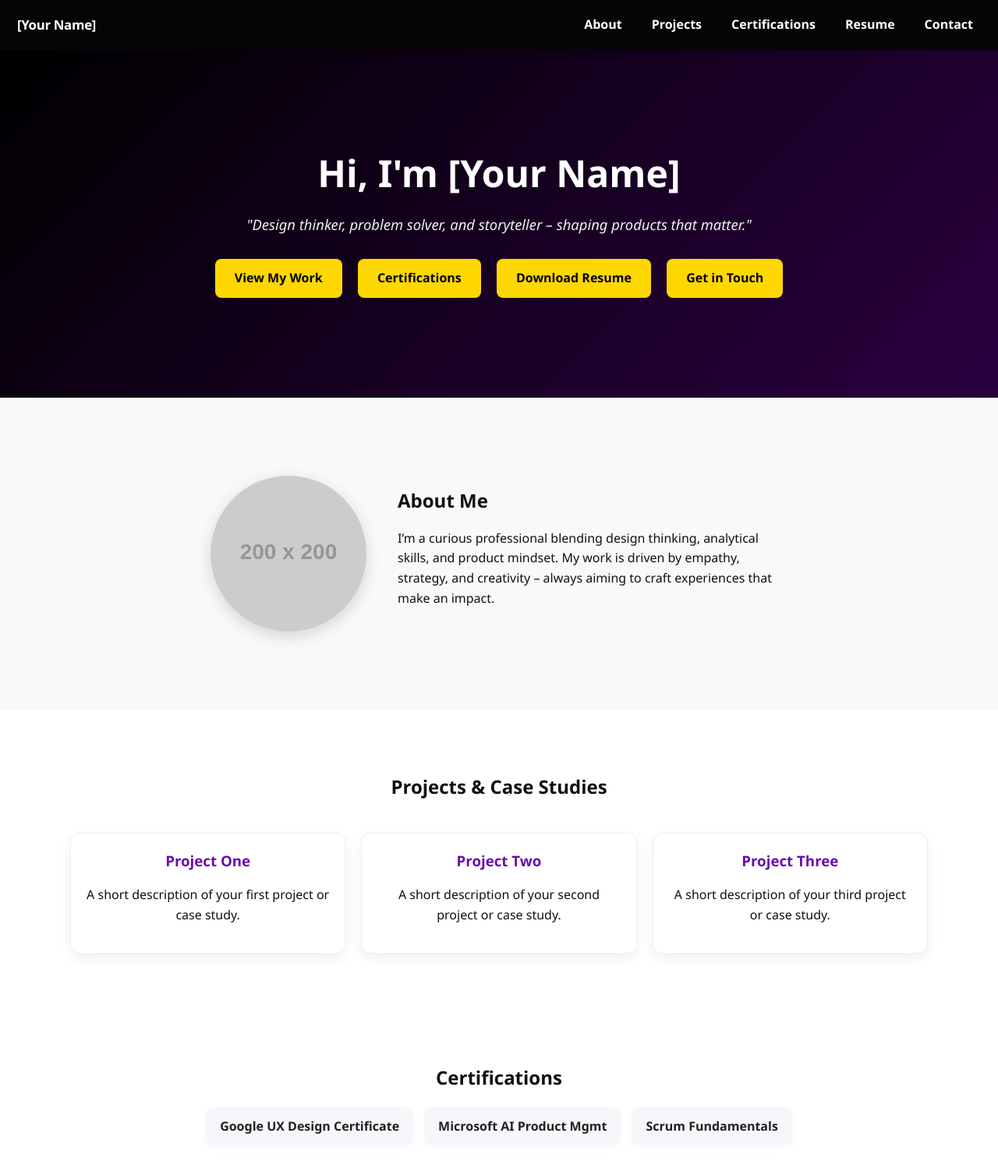
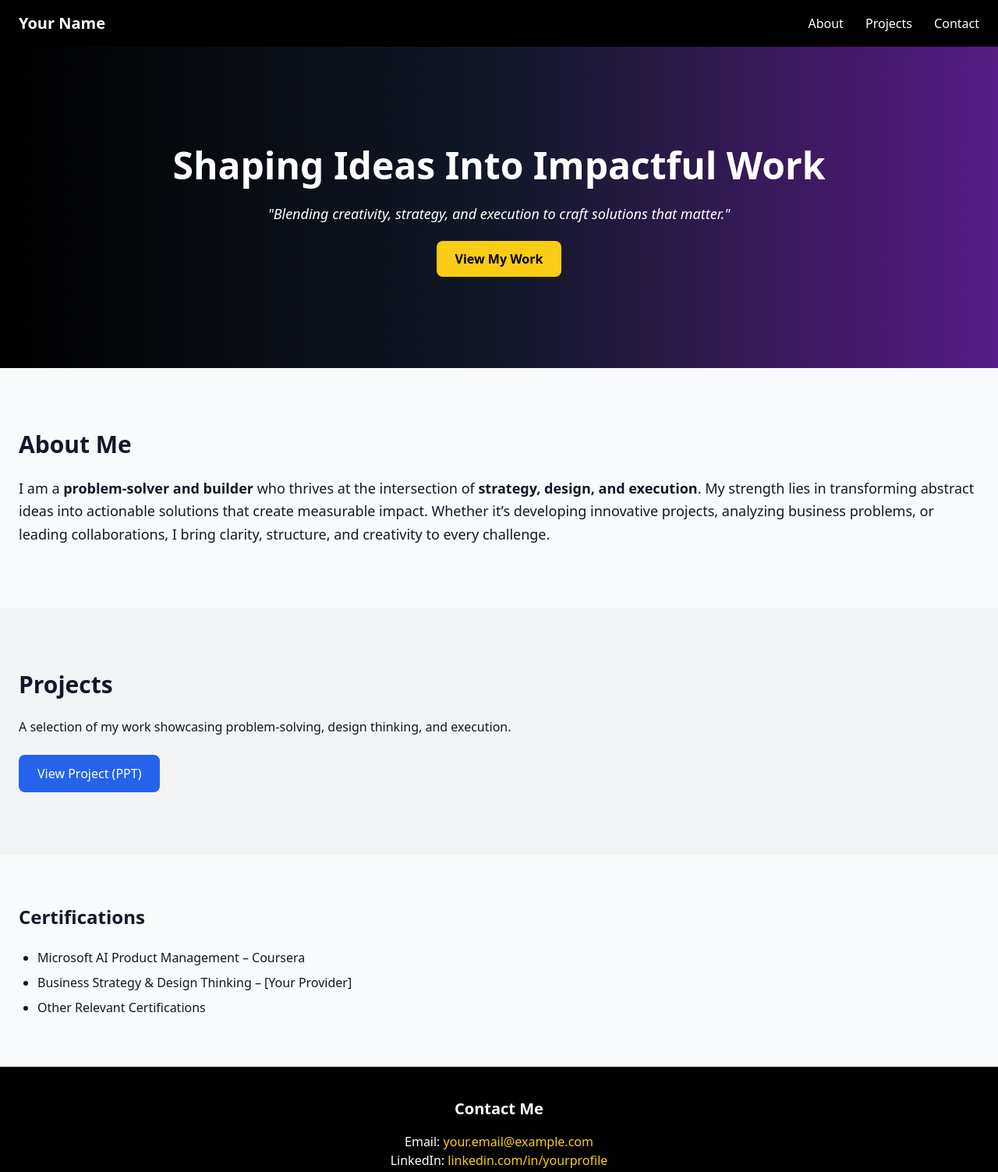
Before and after one commit to AhanaB99/Ahana_Portfolio, a plain HTML site: page index.html in a window 1280 px wide. Shown: the top 1503 px of the page at 78% size. Drawn offline with nearby package versions, Linux system fonts and the light colour scheme; placeholder pictures from the web are drawn by us.

Commit message:
Update index.html

```diff
--- a/index.html
+++ b/index.html
@@ -1,258 +1,70 @@
 <!DOCTYPE html>
 <html lang="en">
 <head>
-  <meta charset="UTF-8" />
-  <meta name="viewport" content="width=device-width, initial-scale=1.0"/>
-  <title>My Portfolio</title>
-  <style>
-    :root{
-      --black:#000;
-      --white:#fff;
-      --yellow:#FFD700;
-      --purple:#6a0dad;
-      --text:#111;
-    }
+  <meta charset="UTF-8">
+  <meta name="viewport" content="width=device-width, initial-scale=1.0">
+  <title>Your Portfolio</title>
+  <script src="https://cdn.tailwindcss.com"></script>
+</head>
+<body class="font-sans bg-gray-50 text-gray-900">
 
-    *{box-sizing:border-box}
-    body{
-      margin:0;
-      font-family: "Segoe UI", Tahoma, Geneva, Verdana, sans-serif;
-      background-color:#fff;
-      color:var(--text);
-      line-height:1.6;
-      /* leave space for fixed header */
-      padding-top:64px;
-    }
-    h1,h2,h3{margin:0}
-    a{text-decoration:none;color:inherit}
-
-    /* ===== FIXED TOP NAV ===== */
-    header.site-header{
-      position:fixed;
-      top:0;
-      left:0;
-      right:0;
-      height:64px;
-      background: rgba(0,0,0,0.98);
-      color:var(--white);
-      display:flex;
-      align-items:center;
-      justify-content:space-between;
-      padding:0 22px;
-      z-index:1200;
-      box-shadow:0 2px 10px rgba(0,0,0,0.2);
-    }
-    .brand{
-      font-weight:700;
-      letter-spacing:-0.3px;
-      font-size:1.05rem;
-    }
-    .nav-links{ display:flex; gap:18px; align-items:center; }
-    .nav-links a{
-      color:var(--white);
-      font-weight:600;
-      padding:8px 10px;
-      border-radius:6px;
-    }
-    .nav-links a:hover{ background: rgba(255,255,255,0.05); color:var(--yellow); }
-
-    /* ===== HERO (unchanged look: black->purple gradient) ===== */
-    .hero{
-      background: linear-gradient(135deg, #000, #2b0040);
-      color:var(--white);
-      text-align:center;
-      padding:120px 20px; /* kept roomy like before */
-    }
-    .hero h1{ font-size:3rem; font-weight:700; margin-bottom:10px; }
-    .hero p{
-      font-style:italic;
-      font-size:1.15rem;
-      color: #f0f0f0;
-      margin:12px 0 22px;
-    }
-    .btn{
-      display:inline-block;
-      padding:12px 25px;
-      margin:8px;
-      border-radius:8px;
-      background:var(--yellow);
-      color:#000;
-      font-weight:800;
-      transition:transform .12s ease, box-shadow .12s ease;
-    }
-    .btn:hover{ transform:translateY(-3px); box-shadow:0 10px 28px rgba(255,215,0,0.18); }
-
-    /* ===== ABOUT (kept same) ===== */
-    .about{
-      display:flex;
-      flex-wrap:wrap;
-      justify-content:center;
-      align-items:center;
-      padding:80px 20px;
-      background:#f9f9f9;
-    }
-    .about img{
-      width:200px;
-      height:200px;
-      border-radius:50%;
-      object-fit:cover;
-      margin:20px;
-      box-shadow:0 6px 20px rgba(0,0,0,0.15);
-    }
-    .about-text{ max-width:500px; margin:20px; }
-
-    /* ===== PROJECTS (kept same) ===== */
-    .projects{
-      padding:80px 20px;
-      text-align:center;
-    }
-    .projects h2{ margin-bottom:40px; }
-    .project-grid{
-      display:grid;
-      grid-template-columns: repeat(auto-fit, minmax(250px,1fr));
-      gap:20px;
-      max-width:1100px;
-      margin:0 auto;
-    }
-    .project{
-      background:#fff;
-      border:1px solid #eee;
-      border-radius:12px;
-      padding:20px;
-      box-shadow:0 6px 18px rgba(0,0,0,0.06);
-      transition:transform .18s;
-    }
-    .project:hover{ transform:translateY(-6px); }
-    .project h3{ margin-bottom:10px; color:var(--purple); }
-
-    /* ===== CERTIFICATIONS (small & neat) ===== */
-    .certifications{
-      padding:60px 20px;
-      background:#fff;
-      text-align:center;
-    }
-    .cert-row{
-      display:flex;
-      gap:14px;
-      justify-content:center;
-      flex-wrap:wrap;
-      margin-top:18px;
-    }
-    .cert{
-      background:#f6f6fb;
-      padding:12px 18px;
-      border-radius:10px;
-      font-weight:600;
-      color:#222;
-      box-shadow:0 4px 12px rgba(106,13,173,0.03);
-    }
-
-    /* ===== CONTACT (simplified & centered) ===== */
-    .contact{
-      padding:60px 20px;
-      background: linear-gradient(135deg,#000,#4b0082);
-      color:#fff;
-      text-align:center;
-    }
-    .contact a{
-      display:block;
-      margin:10px 0;
-      font-size:1.05rem;
-      color:var(--yellow);
-      font-weight:700;
-    }
-
-    /* ===== FOOTER (kept minimal) ===== */
-    footer{
-      text-align:center;
-      padding:20px;
-      background:#111;
-      color:#aaa;
-    }
-
-    /* ===== Responsive ===== */
-    @media (max-width: 780px){
-      .nav-links{ gap:10px; }
-      body{ padding-top:64px; }
-      .hero{ padding:90px 18px; }
-      .hero h1{ font-size:2rem; }
-      .about{ padding:50px 16px; }
-      .project-grid{ gap:14px; }
-    }
-  </style>
-</head>
-<body>
-
-  <!-- Fixed top header -->
-  <header class="site-header" role="banner">
-    <div class="brand">[Your Name]</div>
-    <nav class="nav-links" role="navigation" aria-label="Main navigation">
-      <a href="#about">About</a>
-      <a href="#projects">Projects</a>
-      <a href="#certifications">Certifications</a>
-      <!-- resume.pdf should be placed in your repo (or change link to external) -->
-      <a href="resume.pdf" target="_blank" rel="noopener">Resume</a>
-      <a href="#contact">Contact</a>
-    </nav>
+  <!-- Navbar -->
+  <header class="bg-black text-white py-4">
+    <div class="container mx-auto flex justify-between items-center px-6">
+      <h1 class="text-xl font-bold">Your Name</h1>
+      <nav class="space-x-6">
+        <a href="#about" class="hover:text-yellow-400">About</a>
+        <a href="#projects" class="hover:text-yellow-400">Projects</a>
+        <a href="#contact" class="hover:text-yellow-400">Contact</a>
+      </nav>
+    </div>
   </header>
 
-  <!-- Hero -->
-  <section class="hero" id="home">
-    <h1>Hi, I'm [Your Name]</h1>
-    <p>"Design thinker, problem solver, and storyteller – shaping products that matter."</p>
-    <a href="#projects" class="btn">View My Work</a>
-    <a href="#certifications" class="btn">Certifications</a>
-    <a href="resume.pdf" class="btn" target="_blank" rel="noopener">Download Resume</a>
-    <a href="#contact" class="btn">Get in Touch</a>
+  <!-- Hero Section -->
+  <section class="bg-gradient-to-r from-black via-gray-900 to-purple-900 text-white text-center py-32">
+    <h2 class="text-4xl md:text-5xl font-bold mb-6">Shaping Ideas Into Impactful Work</h2>
+    <p class="italic text-lg mb-8">"Blending creativity, strategy, and execution to craft solutions that matter."</p>
+    <a href="#projects" class="bg-yellow-400 text-black font-semibold px-6 py-3 rounded-lg hover:bg-yellow-500 transition">
+      View My Work
+    </a>
   </section>
 
-  <!-- About -->
-  <section class="about" id="about">
-    <img src="https://via.placeholder.com/200" alt="My profile picture">
-    <div class="about-text">
-      <h2>About Me</h2>
-      <p>I’m a curious professional blending design thinking, analytical skills, and product mindset. My work is driven by empathy, strategy, and creativity – always aiming to craft experiences that make an impact.</p>
-    </div>
+  <!-- About Section -->
+  <section id="about" class="py-20 container mx-auto px-6">
+    <h2 class="text-3xl font-bold mb-6">About Me</h2>
+    <p class="text-lg leading-relaxed">
+      I am a <span class="font-bold">problem-solver and builder</span> who thrives at the intersection of
+      <span class="font-bold">strategy, design, and execution</span>.
+      My strength lies in transforming abstract ideas into actionable solutions that create measurable impact.
+      Whether it’s developing innovative projects, analyzing business problems, or leading collaborations,
+      I bring clarity, structure, and creativity to every challenge.
+    </p>
   </section>
 
-  <!-- Projects -->
-  <section class="projects" id="projects">
-    <h2>Projects & Case Studies</h2>
-    <div class="project-grid">
-      <div class="project">
-        <h3>Project One</h3>
-        <p>A short description of your first project or case study.</p>
-      </div>
-      <div class="project">
-        <h3>Project Two</h3>
-        <p>A short description of your second project or case study.</p>
-      </div>
-      <div class="project">
-        <h3>Project Three</h3>
-        <p>A short description of your third project or case study.</p>
-      </div>
-    </div>
+  <!-- Projects Section -->
+  <section id="projects" class="py-20 bg-gray-100 container mx-auto px-6">
+    <h2 class="text-3xl font-bold mb-6">Projects</h2>
+    <p class="mb-6">A selection of my work showcasing problem-solving, design thinking, and execution.</p>
+    <button class="bg-blue-600 text-white px-6 py-3 rounded-lg hover:bg-blue-700 transition">
+      View Project (PPT)
+    </button>
   </section>
 
-  <!-- Certifications (small & neat) -->
-  <section class="certifications" id="certifications">
-    <h2>Certifications</h2>
-    <div class="cert-row">
-      <div class="cert">Google UX Design Certificate</div>
-      <div class="cert">Microsoft AI Product Mgmt</div>
-      <div class="cert">Scrum Fundamentals</div>
-    </div>
+  <!-- Certifications -->
+  <section id="certifications" class="py-16 container mx-auto px-6">
+    <h2 class="text-2xl font-bold mb-6">Certifications</h2>
+    <ul class="list-disc pl-6 space-y-2">
+      <li>Microsoft AI Product Management – Coursera</li>
+      <li>Business Strategy & Design Thinking – [Your Provider]</li>
+      <li>Other Relevant Certifications</li>
+    </ul>
   </section>
 
-  <!-- Contact (simplified: email + linkedin) -->
-  <section class="contact" id="contact">
-    <h2>Contact Me</h2>
-    <a href="mailto:your.email@example.com">📧 your.email@example.com</a>
-    <a href="https://www.linkedin.com/in/yourprofile" target="_blank" rel="noopener">🔗 LinkedIn</a>
-  </section>
-
-  <footer>
-    <p>© 2025 [Your Name]. All Rights Reserved.</p>
+  <!-- Contact -->
+  <footer id="contact" class="bg-black text-white text-center py-10">
+    <h2 class="text-xl font-bold mb-4">Contact Me</h2>
+    <p>Email: <a href="mailto:your.email@example.com" class="text-yellow-400 hover:underline">your.email@example.com</a></p>
+    <p>LinkedIn: <a href="https://linkedin.com/in/yourprofile" class="text-yellow-400 hover:underline" target="_blank">linkedin.com/in/yourprofile</a></p>
   </footer>
 
 </body>
```
